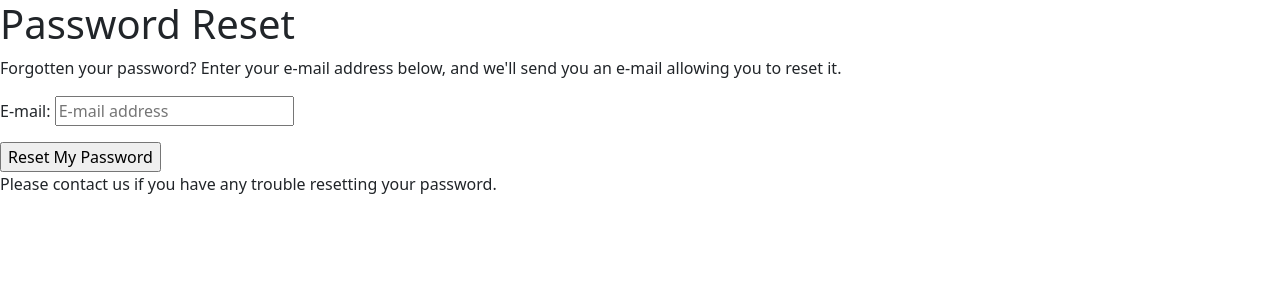
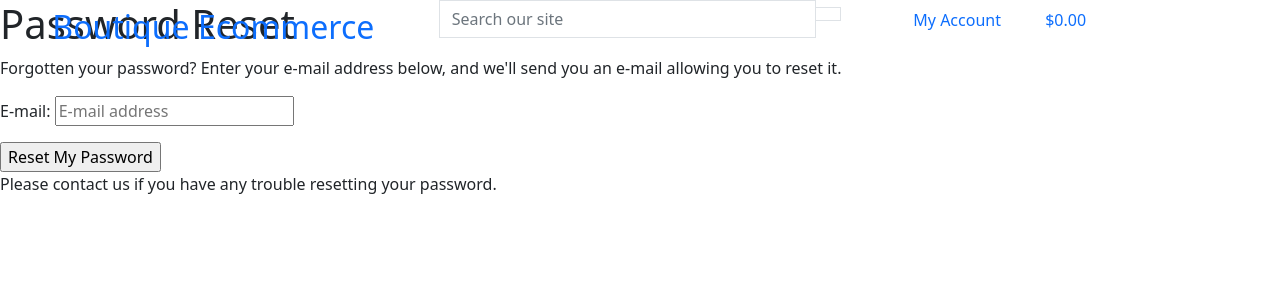
Before and after one commit to Tawnygoody/boutique-ecommerce, a Django app: page /accounts/password/reset/ in a window 1280 px wide. Shown: the top 300 px of the page. Run offline with Django 3.2, Linux system fonts and the light colour scheme.

Commit message:
added main page header

```diff
--- a/templates/base.html
+++ b/templates/base.html
@@ -2,6 +2,7 @@
 
 <!doctype html>
 <html lang="en">
+
 <head>
 
     {% block meta %}
@@ -14,16 +15,23 @@
     {% endblock %}
 
     {% block corecss %}
-        <link href="https://cdn.jsdelivr.net/npm/bootstrap@5.0.2/dist/css/bootstrap.min.css" rel="stylesheet" integrity="sha384-EVSTQN3/azprG1Anm3QDgpJLIm9Nao0Yz1ztcQTwFspd3yD65VohhpuuCOmLASjC" crossorigin="anonymous">
+        <link href="https://cdn.jsdelivr.net/npm/bootstrap@5.0.2/dist/css/bootstrap.min.css" rel="stylesheet"
+            integrity="sha384-EVSTQN3/azprG1Anm3QDgpJLIm9Nao0Yz1ztcQTwFspd3yD65VohhpuuCOmLASjC" crossorigin="anonymous">
     {% endblock %}
 
     {% block extra_css %}
     {% endblock %}
 
     {% block corejs %}
-        <script src="https://cdn.jsdelivr.net/npm/bootstrap@5.0.2/dist/js/bootstrap.bundle.min.js" integrity="sha384-MrcW6ZMFYlzcLA8Nl+NtUVF0sA7MsXsP1UyJoMp4YLEuNSfAP+JcXn/tWtIaxVXM" crossorigin="anonymous"></script>
-        <script src="https://cdn.jsdelivr.net/npm/@popperjs/core@2.9.2/dist/umd/popper.min.js" integrity="sha384-IQsoLXl5PILFhosVNubq5LC7Qb9DXgDA9i+tQ8Zj3iwWAwPtgFTxbJ8NT4GN1R8p" crossorigin="anonymous"></script>
-        <script src="https://cdn.jsdelivr.net/npm/bootstrap@5.0.2/dist/js/bootstrap.min.js" integrity="sha384-cVKIPhGWiC2Al4u+LWgxfKTRIcfu0JTxR+EQDz/bgldoEyl4H0zUF0QKbrJ0EcQF" crossorigin="anonymous"></script>
+        <script src="https://cdn.jsdelivr.net/npm/bootstrap@5.0.2/dist/js/bootstrap.bundle.min.js"
+            integrity="sha384-MrcW6ZMFYlzcLA8Nl+NtUVF0sA7MsXsP1UyJoMp4YLEuNSfAP+JcXn/tWtIaxVXM" crossorigin="anonymous">
+        </script>
+        <script src="https://cdn.jsdelivr.net/npm/@popperjs/core@2.9.2/dist/umd/popper.min.js"
+            integrity="sha384-IQsoLXl5PILFhosVNubq5LC7Qb9DXgDA9i+tQ8Zj3iwWAwPtgFTxbJ8NT4GN1R8p" crossorigin="anonymous">
+        </script>
+        <script src="https://cdn.jsdelivr.net/npm/bootstrap@5.0.2/dist/js/bootstrap.min.js"
+            integrity="sha384-cVKIPhGWiC2Al4u+LWgxfKTRIcfu0JTxR+EQDz/bgldoEyl4H0zUF0QKbrJ0EcQF" crossorigin="anonymous">
+        </script>
     {% endblock %}
 
     {% block extra_js%}
@@ -31,8 +39,69 @@
 
     <title>Boutique-Ecommerce {% block extra_title %}{% endblock %}</title>
 </head>
+
 <body>
-      <header class="container-fluid fixed-top"></header>
+    <header class="container-fluid fixed-top">
+        <div class="row">
+            <div class="col-12 col-lg-4 my_auto py-1 py-lg-0 text-center text-lg-left">
+                <a href="{% url 'home' %}" class="nav-link main-logo-link">
+                    <h2 class="logo-font text-black my-0">Boutique Ecommerce</h2>
+                </a>
+            </div>
+            <div class="col-12 col-lg-4 my_auto py-1 py-lg-0">
+                <form method="GET" action="">
+                    <div class="input-group w-100">
+                        <input class="form-control border border-black rounded-0" type="text" name="q" placeholder="Search our site">
+                        <div class="input-group-append">
+                            <button class="form-control btn btn-black border border-black rounded-0" type="submit">
+                                <span class="icon">
+                                    <i class="fas fa-search"></i>
+                                </span>
+                            </button>
+                        </div>
+                    </div>
+                </form>
+            </div>
+            <div class="col-12 col-lg-4 my_auto py-1 py-lg-0">
+                <ul clas="list-inline list-unstyled text-center text-lg-right my-0">
+                    <li class="list-inline-item dropdown">
+                        <a class="text-black nav-link" href="#" id="user-options" data-toggle="dropdown" aria-haspopup="true" aria-expanded="false">
+                            <div class="text-center">
+                                <div><i class="fas fa-user fa-lg"></i></div>
+                                <p class="my-0">My Account</p>
+                            </div>
+                        </a>
+                        <div class="dropdown-menu border-0" aria-labelledby="user-options">
+                            {% if request.user.is_authenticated %}
+                                {% if request.user.is_superuser %}
+                                    <a href="" class="dropdown-item">Product Management</a>
+                                {% endif %}
+                                <a href="" class="dropdown-item">My Profile</a>
+                                <a href="{% url 'account_logout' %}" class="dropdown-item">Logout</a>
+                            {% else %}
+                                <a href="{% url 'account_signup' %}" class="dropdown-item">Register</a>
+                                <a href="{% url 'account_login' %}" class="dropdown-item">Login</a>
+                            {% endif %}
+                        </div>
+                    </li>
+                    <li class="list-inline-item">
+                        <a class="{% if grand_total %}text-info font-weight-bold{% else %}text-black{% endif %} nav-link" href="">
+                            <div class="text-center">
+                                <div><i class="fas fa-shopping-bag fa-lg"></i></div>
+                                <p class="my-0">
+                                    {% if grand_total %}
+                                        ${{ grand_total|floatformat:2 }}
+                                    {% else %}
+                                        $0.00
+                                    {% endif %}
+                                </p>
+                            </div>
+                        </a>
+                    </li>
+                </ul>
+            </div>
+        </div>
+    </header>
 
     {% if messages %}
         <div class="message-container"></div>
@@ -49,4 +118,5 @@
 
 
 </body>
+
 </html>
```
Lines whose indentation alone changed are shown as unchanged.
